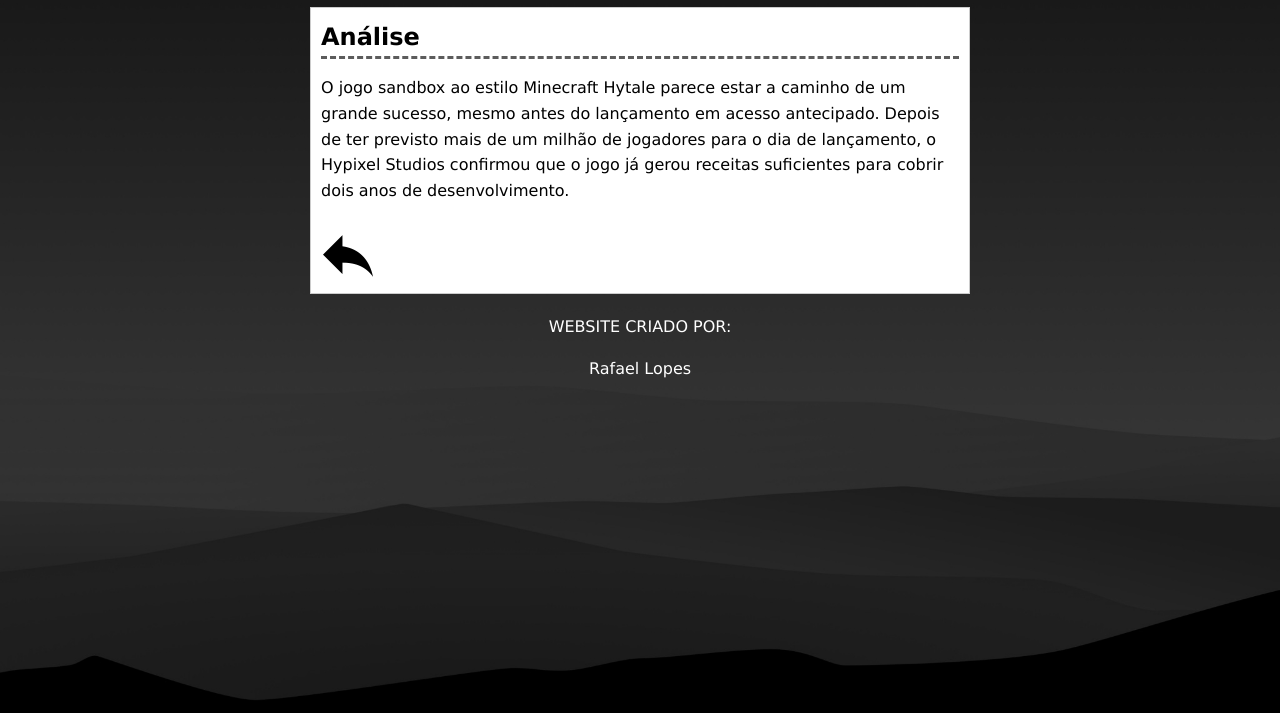
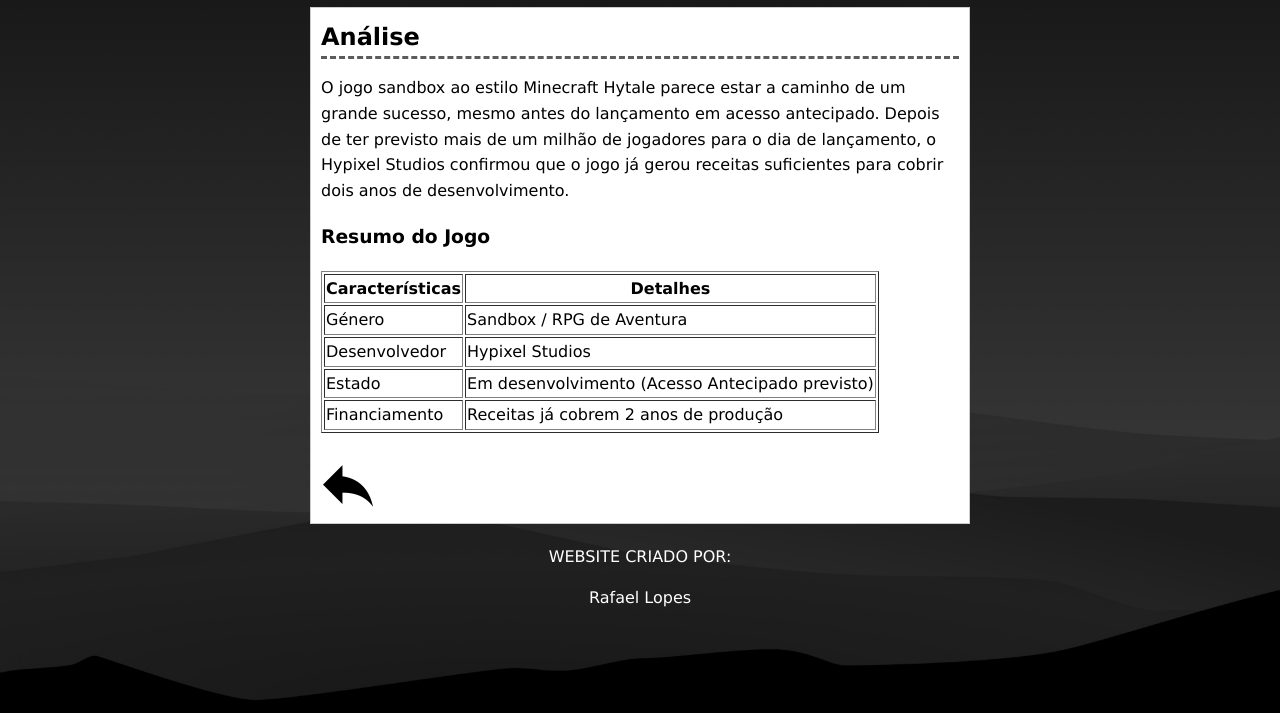
Before and after one commit to rafaellopes03/rafaellopestpsi0725, a plain HTML site: page Exercicio1/hytale.html in a window 1280 px wide. Shown: the part 87-800 px from the top of the page. Drawn offline with Linux system fonts and the light colour scheme.

Commit message:
Edit Exercicios1 - edição de ficheiros .css e .html

```diff
--- a/Exercicio1/estilos.css
+++ b/Exercicio1/estilos.css
@@ -47,8 +47,7 @@
 }
 
 h1 a:hover {
-    background-color: #CCCCCC;
-    color: #FFF;
+    color: red;
 }
 
 .place img {
--- a/Exercicio1/hytale.html
+++ b/Exercicio1/hytale.html
@@ -18,6 +18,35 @@
                     lançamento, o Hypixel Studios confirmou que o jogo já gerou receitas suficientes para cobrir dois
                     anos de desenvolvimento.
                 </p>
+
+                <h3>Resumo do Jogo</h3>
+                <table border="1" class="tabela-dados">
+                    <thead>
+                        <tr>
+                            <th>Características</th>
+                            <th>Detalhes</th>
+                        </tr>
+                    </thead>
+                    <tbody>
+                        <tr>
+                            <td>Género</td>
+                            <td>Sandbox / RPG de Aventura</td>
+                        </tr>
+                        <tr>
+                            <td>Desenvolvedor</td>
+                            <td>Hypixel Studios</td>
+                        </tr>
+                        <tr>
+                            <td>Estado</td>
+                            <td>Em desenvolvimento (Acesso Antecipado previsto)</td>
+                        </tr>
+                        <tr>
+                            <td>Financiamento</td>
+                            <td>Receitas já cobrem 2 anos de produção</td>
+                        </tr>
+                    </tbody>
+                </table>
+
                 <p><a href="index.html"><img src="images/back.png" width="50" height="50"></a></p>
                 <div class='clear'></div>
             </div>
```
Also changed, not shown: Exercicio1/index.html (+12 -0 lines), Exercicio1/steam.html (+10 -0 lines).
